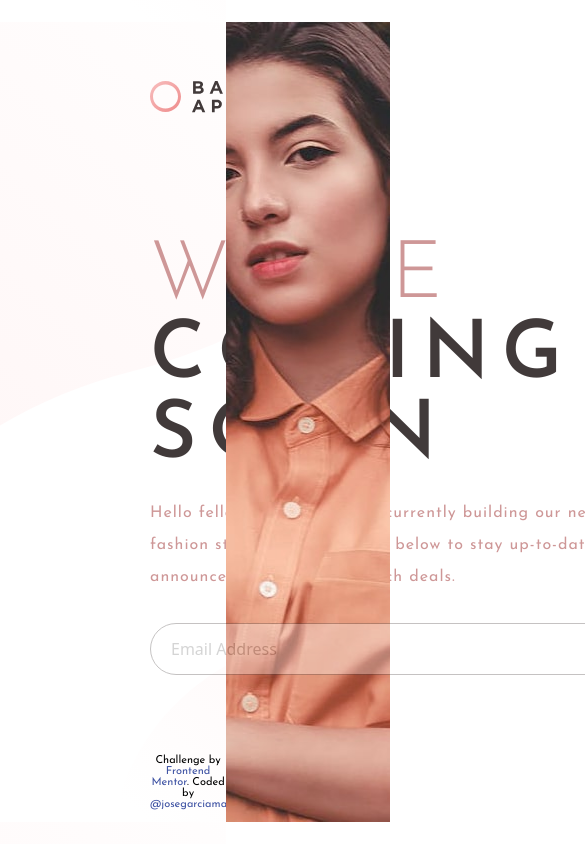
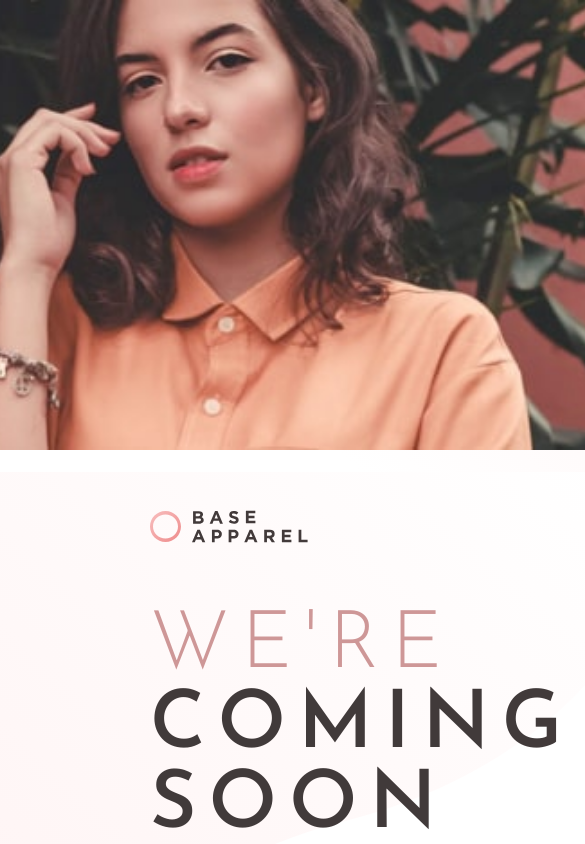
Before and after one commit to josegarciamanez/base-apparel-coming-soon-page, a React (Create React App) app: page / in a window 390 px wide. Shown: the top 844 px of the page, 585 px wide, since content can reach past the window. Built offline with nearby package versions, Linux system fonts and the light colour scheme.

Commit message:
finish mobile version

```diff
--- a/src/App.css
+++ b/src/App.css
@@ -111,7 +111,7 @@ button:hover {
 }
 
 form {
-  margin-bottom: 80px;
+  margin-bottom: 40px;
 }
 
 a {
@@ -126,7 +126,48 @@ a {
 img.iconerror {
   position: absolute;
   left: 540px;
-  bottom: 130px;
+  bottom: 132px;
   width: 36px;
   opacity: 0.5;
 }
+
+@media (max-width: 1160px) {
+  .grid-container {
+    display: grid;
+    grid-template-columns: auto;
+    grid-template-areas:
+      'right'
+      'left';
+  }
+  .right-container {
+    grid-area: right;
+    background-repeat: no-repeat;
+    background-position: center;
+    background-size: cover;
+    height: 450px;
+    background-image: url('./images/hero-mobile.jpg');
+  }
+  .left-container {
+    grid-area: left;
+    background-position: contain;
+    background-size: auto;
+    background-image: url('./images/bg-pattern-desktop.svg');
+    padding-left: 150px;
+  }
+  input {
+    width: 400px;
+  }
+
+  button {
+    left: 492px;
+  }
+  .logo {
+    margin-top: 60px;
+    margin-bottom: 60px;
+  }
+
+  img.iconerror {
+    left: 440px;
+    top: 1002px;
+  }
+}
--- a/src/App.js
+++ b/src/App.js
@@ -12,7 +12,7 @@ class App extends Component {
 
   handleSubmit = (e) => {
     e.preventDefault();
-    console.log(this.state.email);
+    // console.log(this.state.email);
     if (this.state.email === '' || !this.state.regEx.test(this.state.email)) {
       this.setState({
         error: true,
```
